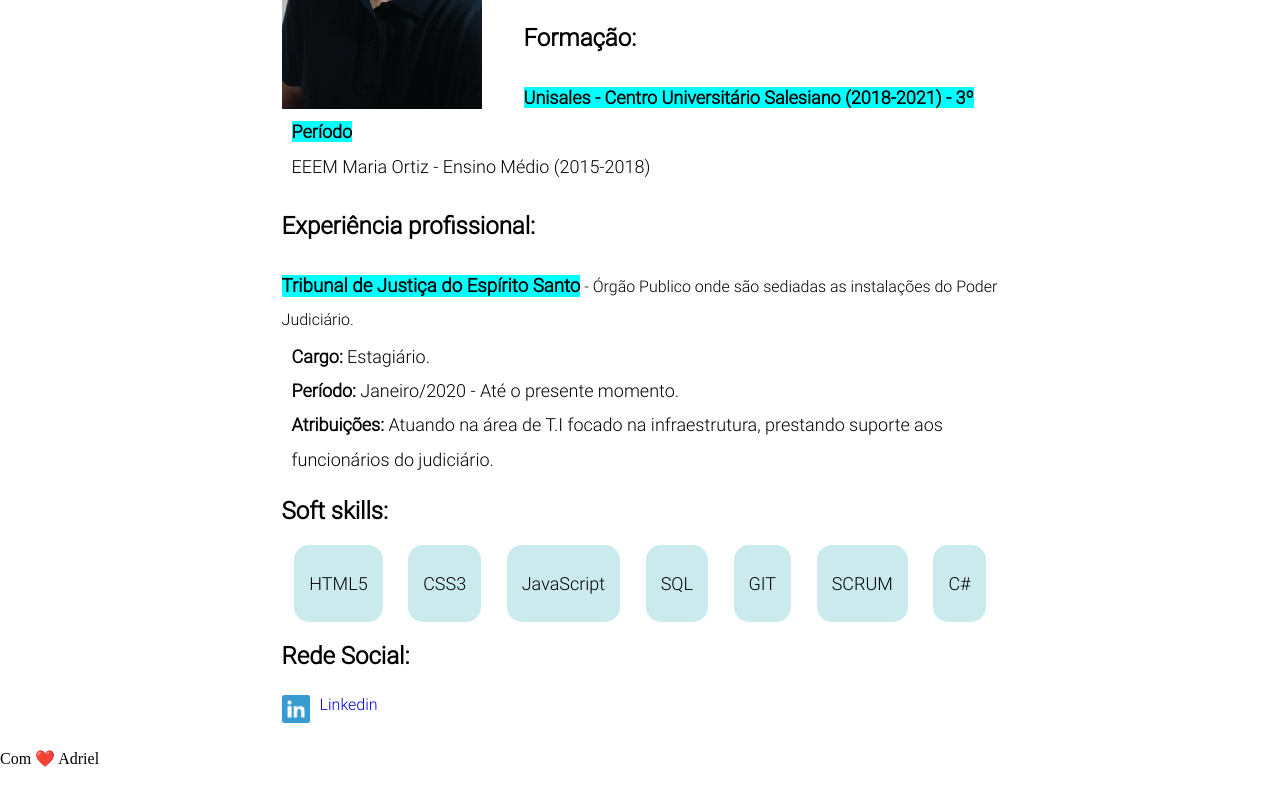
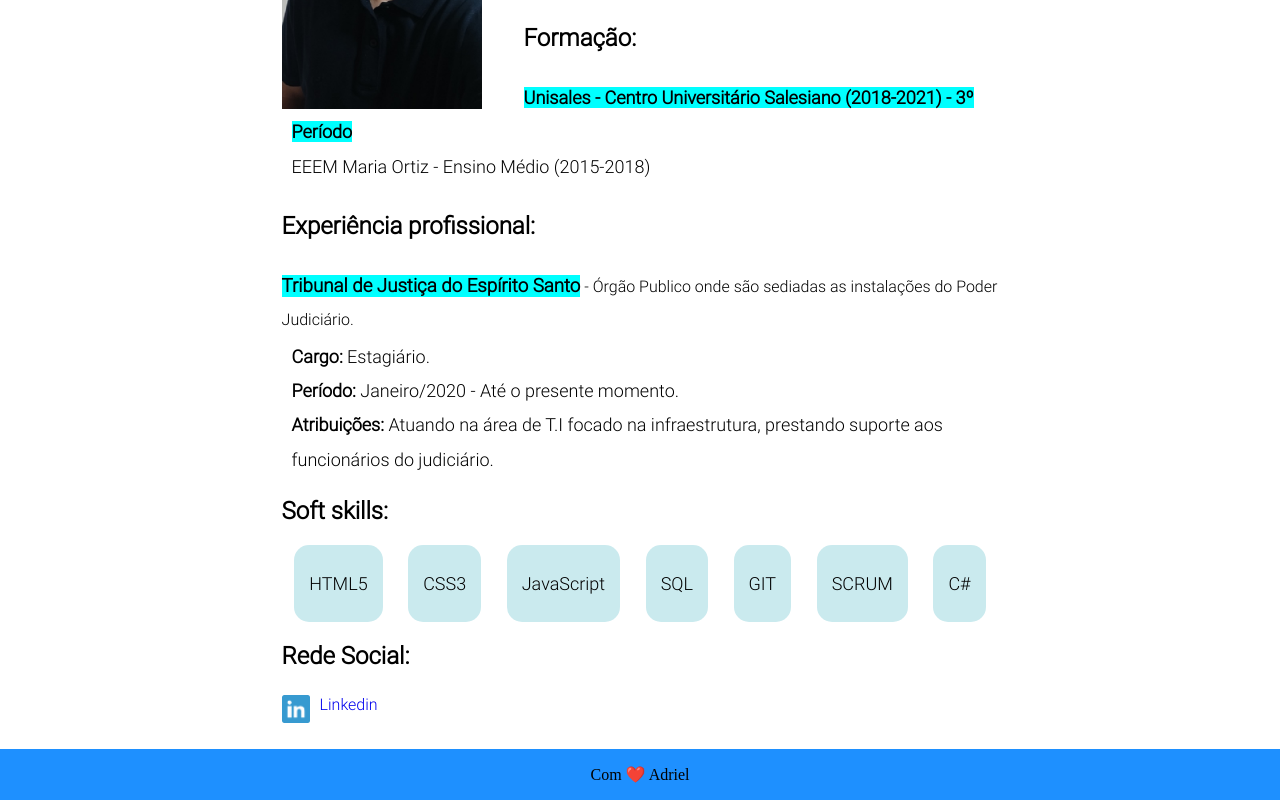
Before and after one commit to AdrielDev/GamaCovid, a plain HTML site: page sobre.html in a window 1280 px wide. Shown: the part 431-1231 px from the top of the page. Before the commit the page ends 1199 px from the top, so only its background shows below. Drawn offline with Linux system fonts and the light colour scheme; a web font is replaced by a local one.

Commit message:
sobre.css att com footer

```diff
--- a/sobre.css
+++ b/sobre.css
@@ -117,3 +117,11 @@ body {
 #rede a{
     text-decoration: none;
 }
+
+footer {
+    text-align: center;
+    margin-top: auto;
+    padding: 16px;
+    background-color: #1E90FF;
+    font-family: Raleway;
+}
```
